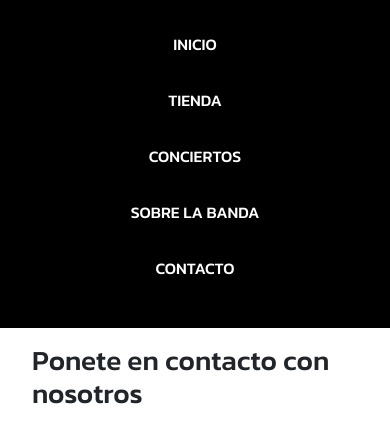
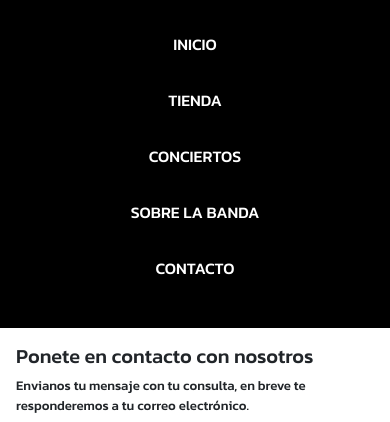
Before and after one commit to tomasaronna/falling-in-reverse, a website: page pages/contacto.html in a window 390 px wide. Shown: the part 92-514 px from the top of the page. Drawn offline with nearby package versions, Linux system fonts and the light colour scheme; files that its build step writes are made by us from their sources.

Commit message:
Hice responsive la página de contacto

```diff
--- a/scss/layout/mediaQ/_media320px.scss
+++ b/scss/layout/mediaQ/_media320px.scss
@@ -98,7 +98,9 @@
       }
     }
   }
+
   /* SOBRE LA BANDA */
+
   .band-info{
     margin: 1rem;
     padding: 0;
@@ -119,4 +121,16 @@
       width: 100%;
     }
   }
+
+  /* CONTACTO */
+
+  .contact{
+    margin: 1rem 0 0 1rem;
+    h1{
+      font-size: 1.25rem;
+    }
+    p{
+      font-size: 0.825rem;
+    }
+  }
 }
```
